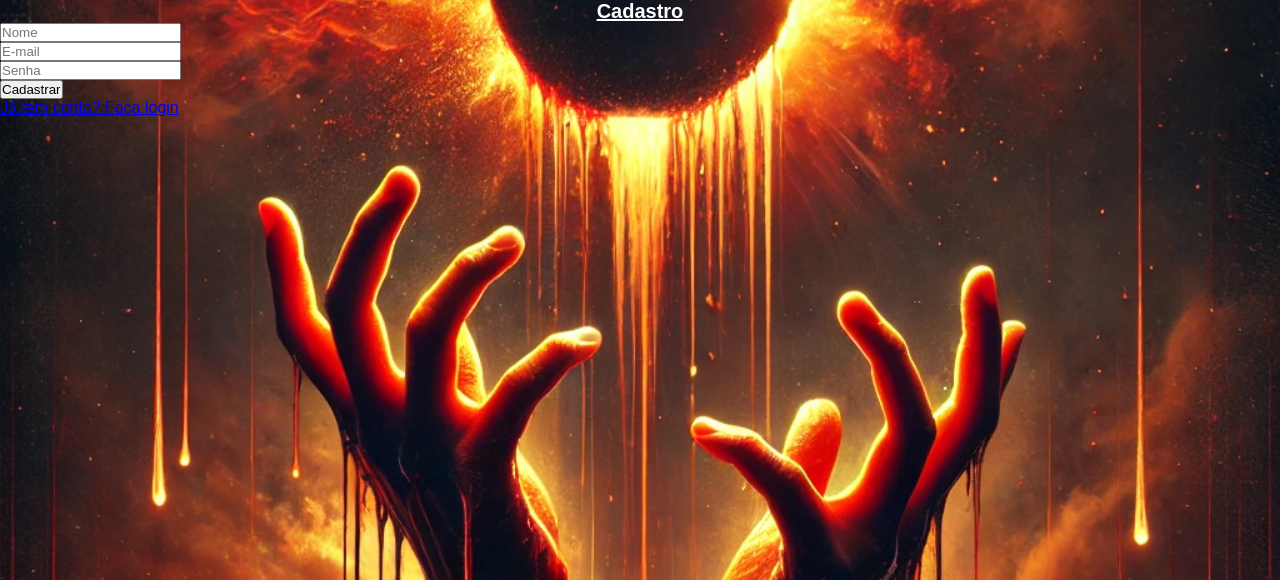
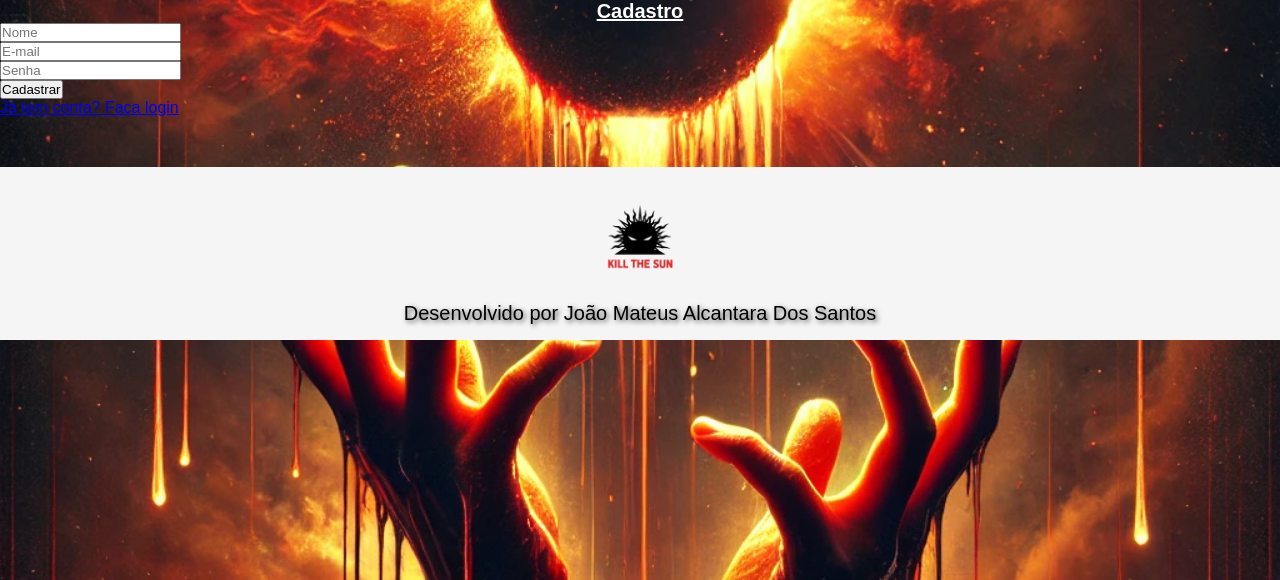
Before and after one commit to Joaoterminus3110/ProjetoTADS-1-2025, a PHP site: page /cadastro.php in a window 1280 px wide. Shown: the part 140-720 px from the top of the page. Run offline with PHP 8.4, Linux system fonts and the light colour scheme.

Commit message:
cadastro beta

```diff
--- a/cadastro.php
+++ b/cadastro.php
@@ -53,3 +53,13 @@ if ($_SERVER['REQUEST_METHOD'] === 'POST') {
   <button type="submit">Cadastrar</button>
 </form>
 <a href="entre.php">Já tem conta? Faça login</a>
+<footer>
+    <img src="Imagem/soldorock2.png" alt="Solpagina" class="SIRIUS" />
+    <p>Desenvolvido por João Mateus Alcantara Dos Santos </p>
+  </footer>
+
+  <script>
+    document.getElementById("menu-toggle").addEventListener("click", function () {
+      document.getElementById("menu").classList.toggle("active");
+    });
+  </script>
```
